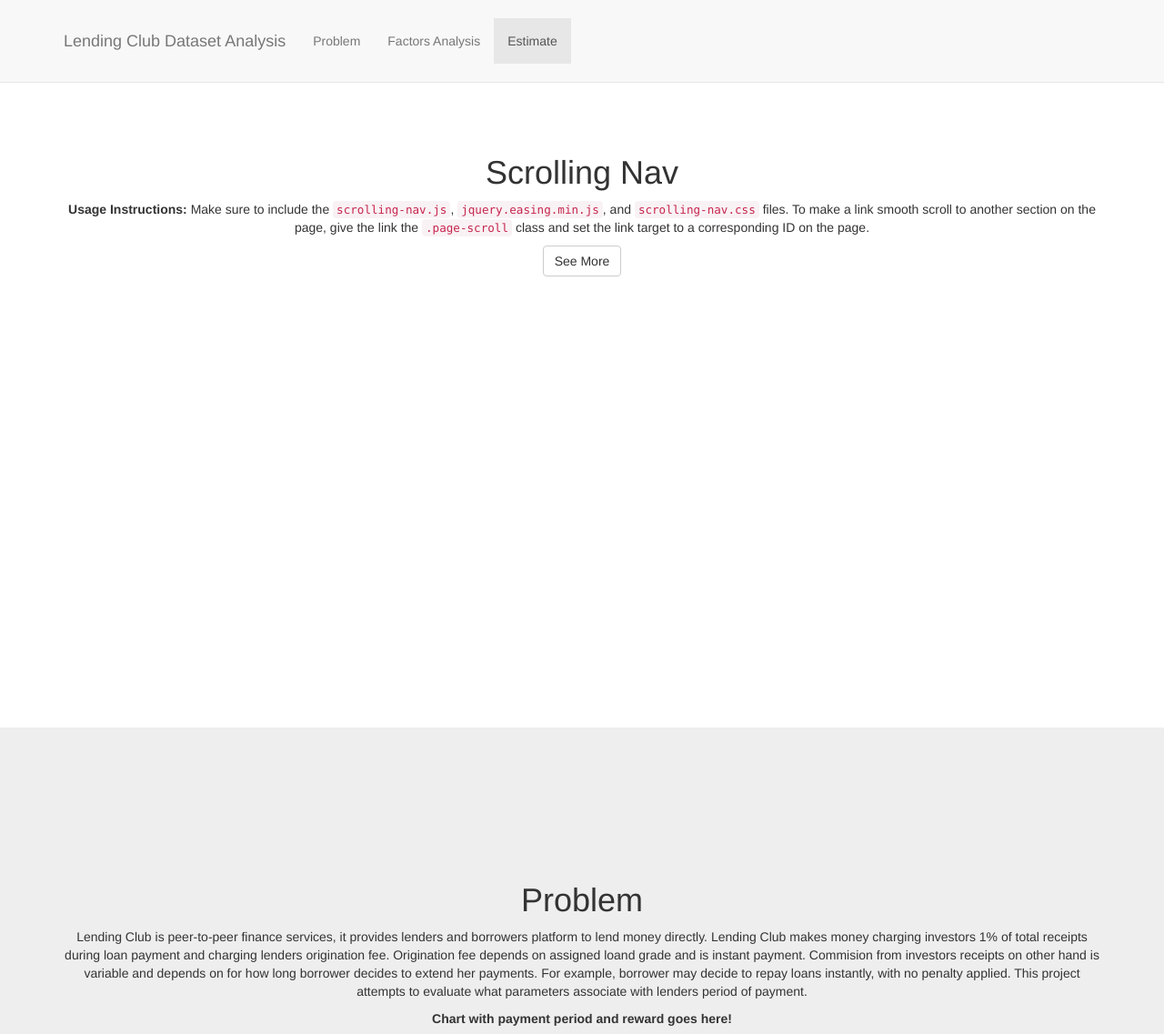
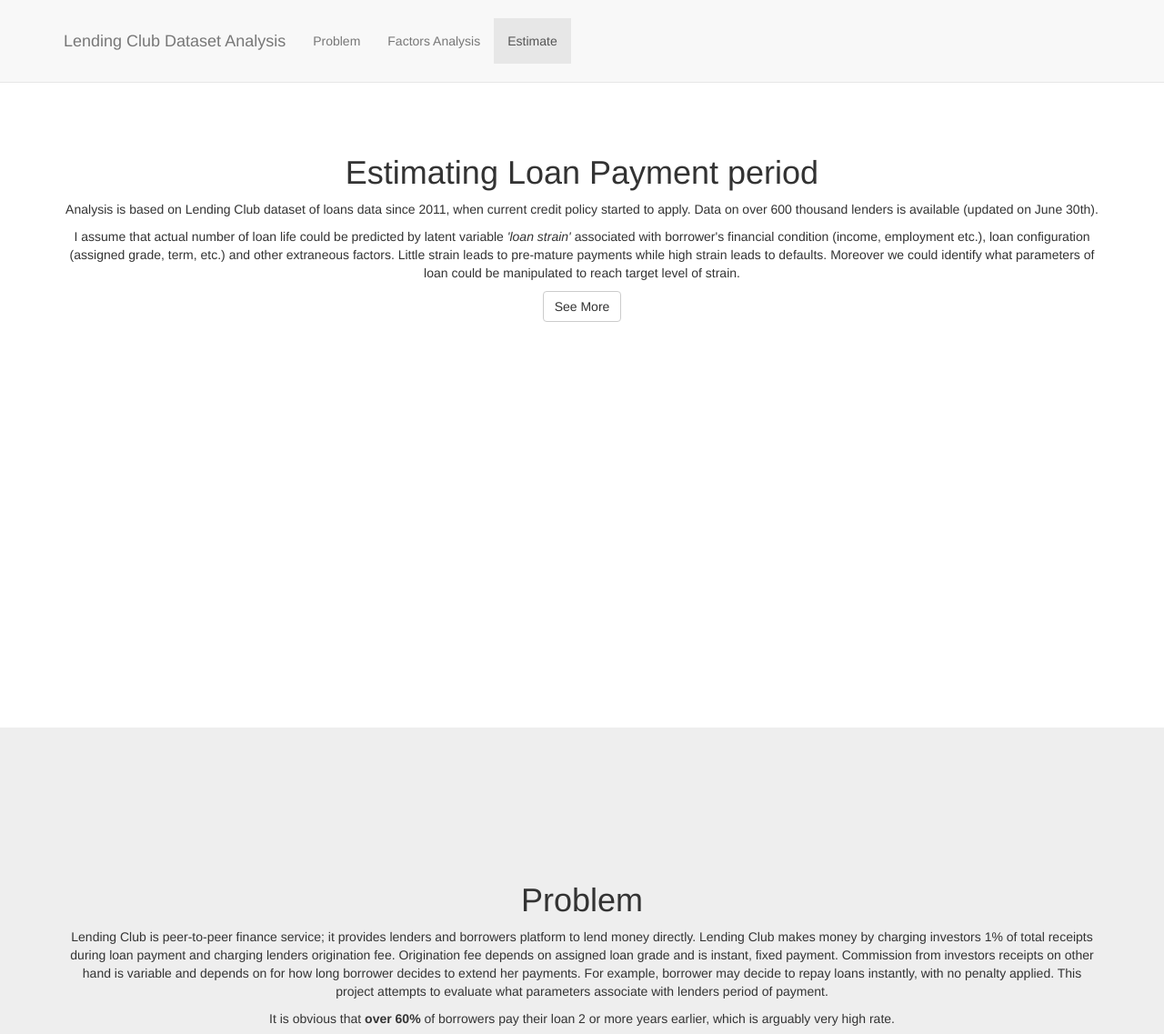
Before and after one commit to italmassov/LendingClubSite, a Flask app: page /index in a window 1280 px wide. Shown: the top 1137 px of the page at 91% size. Run offline with Flask 2, Linux system fonts and the light colour scheme; parts of the project's set-up code (start-up, migrations or seed data) failed here and were passed over; some libraries are stand-ins or nearby versions.

Commit message:
lighter version

```diff
--- a/app.py
+++ b/app.py
@@ -2,29 +2,8 @@ from flask import Flask, render_template, request, redirect
 import flask
 import requests
 import datetime
-import pandas as pd
-import numpy as np
-
-from bokeh.embed import components
-from bokeh.plotting import figure
-from bokeh.resources import INLINE
-from bokeh.templates import RESOURCES
-from bokeh.utils import encode_utf8
 
 app = Flask(__name__)
-
-colors = {
-    'Black': '#000000',
-    'Red': '#FF0000',
-    'Green': '#00FF00',
-    'Blue': '#00FF00'
-}
-
-dates = 0
-closing_prices = 0
-
-# stock ticker
-st = ''
 
 def getitem(obj, item, default):
     if item not in obj:
--- a/requirements.txt
+++ b/requirements.txt
@@ -6,6 +6,3 @@ oauth==1.0.1
 oauthlib==0.7.2
 requests>=2.2.1
 simplejson==3.8.0
-pandas >=0.16.0
-numpy >=1.8.1
-bokeh >=0.9.3
--- a/templates/index.html
+++ b/templates/index.html
@@ -2,14 +2,20 @@
 <html lang="en">
 
 <head>
-
     <meta charset="utf-8">
     <meta http-equiv="X-UA-Compatible" content="IE=edge">
     <meta name="viewport" content="width=device-width, initial-scale=1">
     <meta name="description" content="">
     <meta name="author" content="">
 
-    <title>Lending Club - Evaluate Risk</title>
+    <script language="JavaScript">
+        function makeRandomPred(){
+            cur_estimate = Math.floor(Math.random() * 60) + 6;
+            document.getElementById("periodsEstimate").innerHTML = cur_estimate + ' months';
+        }
+    </script>
+
+    <title>Loan Life Estimation</title>
 
     <!-- Bootstrap Core CSS -->
     <link href="../static/css/bootstrap.min.css" rel="stylesheet">
@@ -71,8 +77,11 @@
         <div class="container">
             <div class="row">
                 <div class="col-lg-12">
-                    <h1>Scrolling Nav</h1>
-                    <p><strong>Usage Instructions:</strong> Make sure to include the <code>scrolling-nav.js</code>, <code>jquery.easing.min.js</code>, and <code>scrolling-nav.css</code> files. To make a link smooth scroll to another section on the page, give the link the <code>.page-scroll</code> class and set the link target to a corresponding ID on the page.</p>
+                    <h1>Estimating Loan Payment period</h1>
+					<p>Analysis is based on Lending Club dataset of loans data since 2011, when current credit policy started to apply.
+					Data on over 600 thousand lenders  is available (updated on June 30th).
+					</p>
+					<p>I assume that actual number of loan life could be predicted by latent variable <i>'loan strain'</i> associated with borrower's financial condition (income, employment etc.), loan configuration (assigned grade, term, etc.) and other extraneous factors. Little strain leads to pre-mature payments while high strain leads to defaults. Moreover we could identify what parameters of loan could be manipulated to reach target level of strain.</p>
                     <a class="btn btn-default page-scroll" href="#about">See More</a>
                 </div>
             </div>
@@ -85,11 +94,10 @@
             <div class="row">
                 <div class="col-lg-12">
                     <h1>Problem</h1>
-                    <p>Lending Club is peer-to-peer finance services, it provides lenders and borrowers platform to lend money directly.
-                    Lending Club makes money charging investors 1% of total receipts during loan payment and charging lenders origination fee. Origination fee depends on assigned loand grade and is instant payment.
-                    Commision from investors receipts on other hand is variable and depends on for how long borrower decides to extend her payments. For example, borrower may decide to repay loans instantly, with no penalty applied.
-                    This project attempts to evaluate what parameters associate with lenders period of payment.
-                    <p><strong>Chart with payment period and reward goes here!</strong></p>
+                    <p>Lending Club is peer-to-peer finance service; it provides lenders and borrowers platform to lend money directly.
+                    Lending Club makes money by charging investors 1% of total receipts during loan payment and charging lenders origination fee. Origination fee depends on assigned loan grade and is instant, fixed payment. Commission from investors receipts on other hand is variable and depends on for how long borrower decides to extend her payments. For example, borrower may decide to repay loans instantly, with no penalty applied. This project attempts to evaluate what parameters associate with lenders period of payment.</p>
+					<p>It is obvious that <strong>over 60%</strong> of borrowers pay their loan 2 or more years earlier, which is arguably very high rate.</p>
+					<img src='../static/images/pre-mature.png'></img>
                     </p>
                 </div>
             </div>
@@ -102,7 +110,11 @@
             <div class="row">
                 <div class="col-lg-12">
                     <h1>Factors Analysis</h1>
-                    <p><strong>Factors analysis goes here</strong></p>
+                    <p>Scatterplots below show simple association for sample of data between number of periods
+                    paid pre-maturely (top left corner) and other variables. It signals lack of simple linear associations.
+                    I want to tackle this challenge by applying machine learning techniques.
+                    </p>
+                    <img src="../static/images/factors.png" alt=""/>
                 </div>
             </div>
         </div>
@@ -114,7 +126,20 @@
             <div class="row">
                 <div class="col-lg-12">
                     <h1>Estimate</h1>
-                    <p><strong>Interactive script to evaluate number of periods of payment and visualizing.</strong></p>
+                    <form name="estimate_periods" id="estimate_periods">
+                        <p>Loan amount:<input type="text"/></p>
+                        <p>Annual income:<input type="text"/></p>
+                        <p>Employment history:<select name="empl_length" id="empl_length">
+                            <option value="over 10 years">over 10 years</option>
+                            <option value="5 to 10 years">5 to 10 years</option>
+                            <option value="3 to 5 years">3 to 5 years</option>
+                            <option value="1 to 3 years">1 to 3 years</option>
+                            <option value="up to 1 year">up to 1 year</option>
+                            <option value="no employment history">no employment history</option>
+                        </select></p>
+                        <input type="button" onclick="makeRandomPred()" value="Estimate"/>
+                    </form>
+                    <p>Your estimate is:</p><div id="periodsEstimate"></div>
                 </div>
             </div>
         </div>
```
